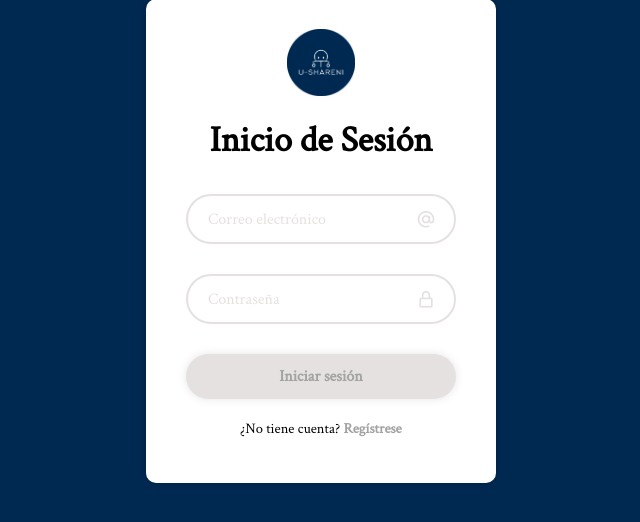
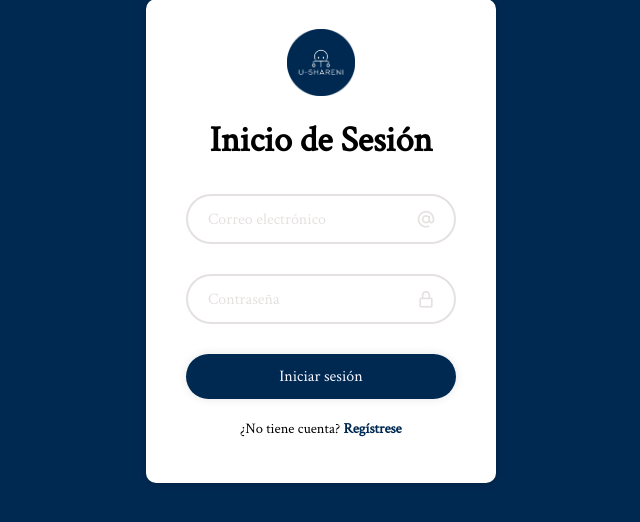
Before and after one commit to josecastilloxqc/u-shareni, a Flask app: page / in a window 1280 px wide. Shown: the part 65-587 px from the top of the page, without its empty margins (319-959 px from the left). Run offline with Flask 3, Linux system fonts and the light colour scheme; some web fonts are replaced.

Commit message:
Actualizacion layout

```diff
--- a/static/styles.css
+++ b/static/styles.css
@@ -63,15 +63,14 @@
 .wrapper .btn {
     width: 100%;
     height: 45px;
-    background: #E5E1E0;
+    background: var(--primary-color);
     border: none;
     outline: none;
     border-radius: 40px;
     box-shadow: 0 0 10px rgba(0, 0, 0, .1);
     cursor: pointer;
     font-size: 16px;
-    color: #A4A3A3;
-    font-weight: 600;
+    color: var(--primary-color-ligth);
 }
 
 .wrapper .register-link {
@@ -82,7 +81,7 @@
 }
 
 .register-link p a {
-    color: #A4A3A3;
+    color: var(--primary-color);
     text-decoration: none;
     font-weight: 600;
 }
--- a/templates/login.html
+++ b/templates/login.html
@@ -19,7 +19,7 @@
 <body>
     <div class="wrapper">
         <form action="">
-            <center><img src="/images/logoredondo.png"></center>
+            <center><img src="{{ url_for('static', filename='logoredondo.png') }}" alt="logo"></img></center>
             <h1>Inicio de Sesión</h1>
             <div class="input-box">
                 <input type="text" placeholder="Correo electrónico" required>
--- a/templates/register.html
+++ b/templates/register.html
@@ -19,7 +19,7 @@
 <body>
     <div class="wrapper">
         <form action="">
-            <center><img src="/images/logoredondo.png"></center>
+            <center><img src="{{ url_for('static', filename='logoredondo.png') }}" alt="logo"></img></center>
             <h1>Registro</h1>
             <div class="input-box">
                 <input type="text" placeholder="Nombre de usuario" name="name" required>
```
Also changed, not shown: templates/layout.html (+11 -15 lines), static/logocuadrado.png (renamed from images/logocuadrado.png), static/logoredondo.png (renamed from images/logoredondo.png).
